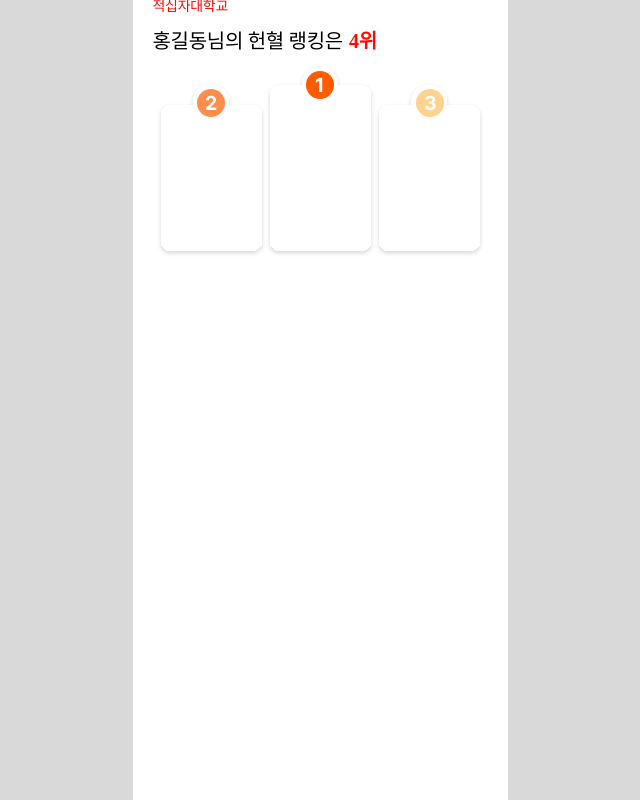
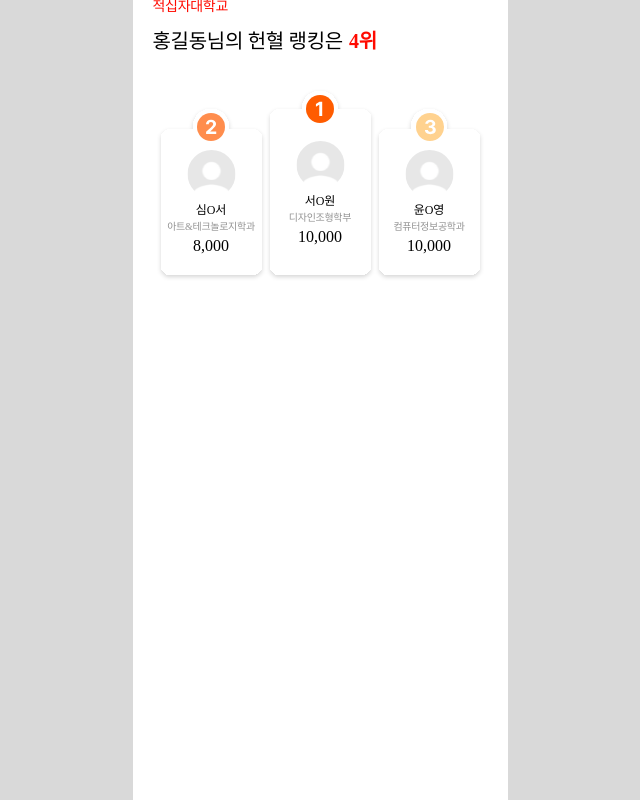
Before and after one commit to RedCross-Revive-Hackthon/frontend, a React (Vite) app: page / in a window 1280 px wide. Shown: the whole page, without its empty margins (320-960 px from the left). Built offline with nearby package versions, Linux system fonts and the light colour scheme.

Commit message:
design: 상위 랭킹 리스트

```diff
--- a/src/components/common/Text.tsx
+++ b/src/components/common/Text.tsx
@@ -1,7 +1,7 @@
+import { ReactNode } from 'react';
 import { styled } from 'styled-components';
-
 interface ValueProps {
-  children: string | string[];
+  children: ReactNode;
   font: string;
   color?: string;
 }
--- a/src/components/home/PrizeList.tsx
+++ b/src/components/home/PrizeList.tsx
@@ -1,21 +1,79 @@
-import { FirstPlace, SecondPlace, ThirdPlace } from '../icon/icon';
+import { DefaultUser, FirstPlace, SecondPlace, ThirdPlace } from '../icon/icon';
 
 import React from 'react';
+import Text from '../common/Text';
+import hideName from '../../utils/hideName';
 import { styled } from 'styled-components';
+import { theme } from '../../styles/theme';
 
-const PRIZE_LIST = [];
+const PRIZE_LIST = [
+  {
+    name: '심은서',
+    department: '아트&테크놀로지학과',
+    score: 8000,
+    rank: 2,
+  },
+  {
+    name: '서지원',
+    department: '디자인조형학부',
+    score: 10000,
+    rank: 1,
+  },
+  {
+    name: '윤서영',
+    department: '컴퓨터정보공학과',
+    score: 10000,
+    rank: 3,
+  },
+];
 
 const PrizeList = () => {
   return (
     <PrizeListWrapper>
       <SecondPlaceWrapper>
         <SecondPlace />
+        <UserScoreInfo>
+          <SmallDefaultUser />
+          <Text font="name2" color={theme.colors.black}>
+            {hideName(PRIZE_LIST.find((item) => item.rank === 2)?.name)}
+          </Text>
+          <Text font="univ2" color={theme.colors.gray01}>
+            {PRIZE_LIST.find((item) => item.rank === 2)?.department}
+          </Text>
+          <Text font="point2" color={theme.colors.black}>
+            {PRIZE_LIST.find((item) => item.rank === 2)?.score?.toLocaleString()}
+          </Text>
+        </UserScoreInfo>
       </SecondPlaceWrapper>
       <FirstPlaceWrapper>
         <FirstPlace />
+        <UserScoreInfo>
+          <DefaultUser />
+          <Text font="name2" color={theme.colors.black}>
+            {hideName(PRIZE_LIST.find((item) => item.rank === 1)?.name)}
+          </Text>
+          <Text font="univ2" color={theme.colors.gray01}>
+            {PRIZE_LIST.find((item) => item.rank === 1)?.department}
+          </Text>
+          <Text font="point2" color={theme.colors.black}>
+            {PRIZE_LIST.find((item) => item.rank === 1)?.score?.toLocaleString()}
+          </Text>
+        </UserScoreInfo>
       </FirstPlaceWrapper>
       <ThirdPlaceWrapper>
         <ThirdPlace />
+        <UserScoreInfo>
+          <SmallDefaultUser />
+          <Text font="name2" color={theme.colors.black}>
+            {hideName(PRIZE_LIST.find((item) => item.rank === 3)?.name)}
+          </Text>
+          <Text font="univ2" color={theme.colors.gray01}>
+            {PRIZE_LIST.find((item) => item.rank === 3)?.department}
+          </Text>
+          <Text font="point2" color={theme.colors.black}>
+            {PRIZE_LIST.find((item) => item.rank === 3)?.score?.toLocaleString()}
+          </Text>
+        </UserScoreInfo>
       </ThirdPlaceWrapper>
     </PrizeListWrapper>
   );
@@ -26,19 +84,40 @@ export default PrizeList;
 const PrizeListWrapper = styled.main`
   display: flex;
   align-items: end;
+  margin-top: 2.4rem;
 `;
 
 const FirstPlaceWrapper = styled.div`
   display: flex;
+  position: relative;
   flex-direction: column;
 `;
 
 const SecondPlaceWrapper = styled.div`
   display: flex;
+  position: relative;
   flex-direction: column;
 `;
 
 const ThirdPlaceWrapper = styled.div`
   display: flex;
+  position: relative;
   flex-direction: column;
 `;
+
+const UserScoreInfo = styled.div`
+  display: flex;
+  position: absolute;
+  top: 50%;
+  left: 50%;
+  flex-direction: column;
+  gap: 0.6rem;
+  align-items: center;
+  transform: translate(-50%, -50%);
+  margin-top: 0.8rem;
+  width: 100%;
+`;
+
+const SmallDefaultUser = styled(DefaultUser)`
+  width: 4.8rem;
+`;
--- a/src/components/icon/icon.ts
+++ b/src/components/icon/icon.ts
@@ -1,7 +1,8 @@
+import { ReactComponent as DefaultUser } from '../../assets/svgs/defaultUser.svg';
 import { ReactComponent as FirstPlace } from '../../assets/svgs/firstPlace.svg';
 import { ReactComponent as HomeIc } from '../../assets/svgs/home.svg';
 import { ReactComponent as MyPage } from '../../assets/svgs/myPage.svg';
 import { ReactComponent as SecondPlace } from '../../assets/svgs/secondPlace.svg';
 import { ReactComponent as ThirdPlace } from '../../assets/svgs/thirdPlace.svg';
 
-export { HomeIc, FirstPlace, SecondPlace, ThirdPlace, MyPage };
+export { HomeIc, FirstPlace, SecondPlace, ThirdPlace, MyPage, DefaultUser };
--- a/src/utils/hideName.ts
+++ b/src/utils/hideName.ts
@@ -1,14 +1,9 @@
-const replaceMiddleChar = (input: string): string => {
-  if (input.length % 2 === 0) {
-    const middleIndex = input.length / 2 - 1;
-    const firstPart = input.substring(0, middleIndex + 1);
-    const secondPart = input.substring(middleIndex + 1);
-    return firstPart + 'O' + secondPart;
-  } else {
-    return input;
-  }
+const hideName = (input?: string): string => {
+  if (!input) return '';
+  const firstPart = input.substring(0, 1);
+  const secondPart = input.substring(2);
+  console.log(secondPart);
+  return firstPart + 'O' + secondPart;
 };
 
-const originalString = '홍길동';
-const modifiedString = replaceMiddleChar(originalString);
-console.log(modifiedString);
+export default hideName;
```
Also changed, not shown: src/assets/svgs/defaultUser.svg (added).
